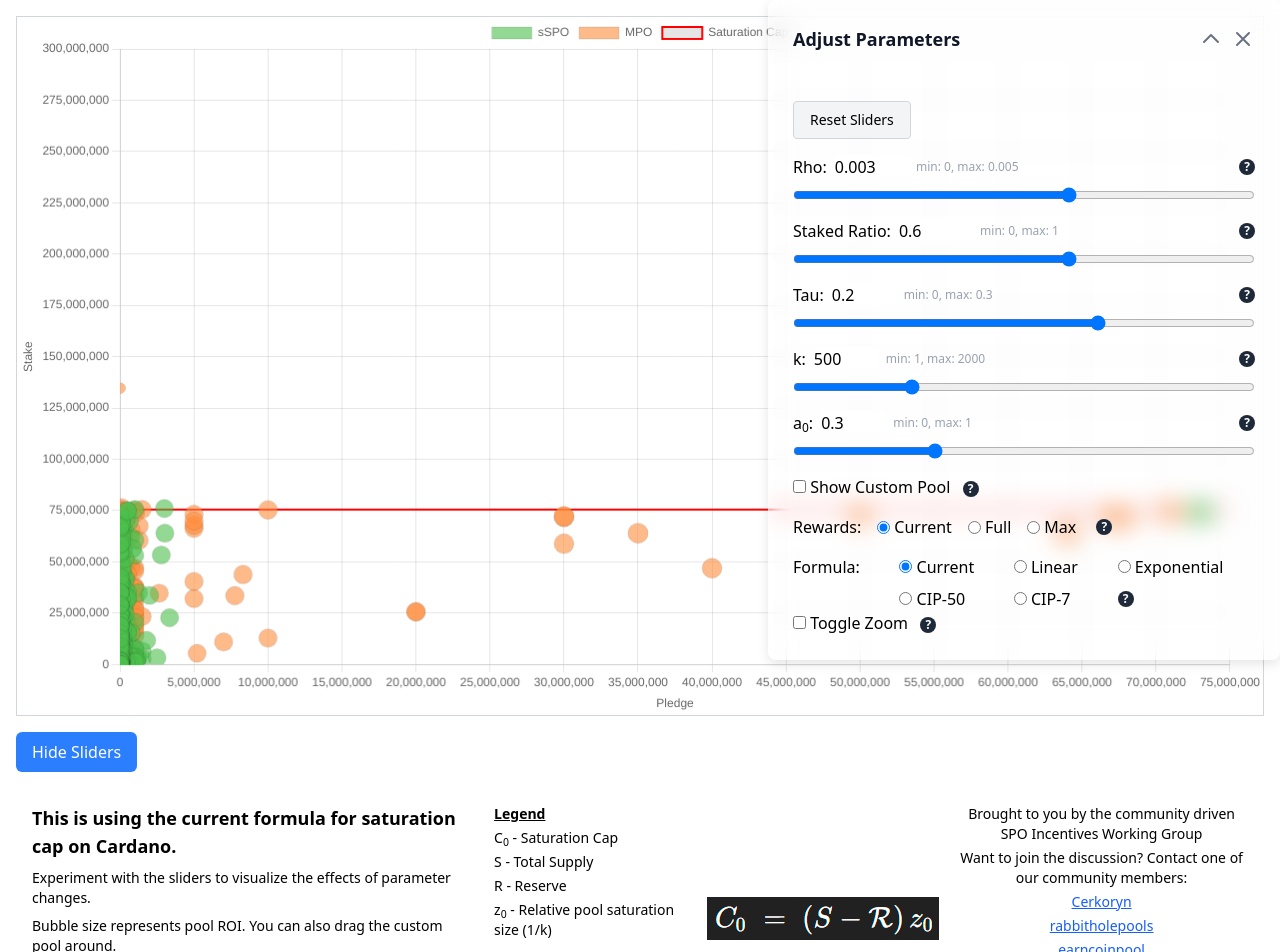
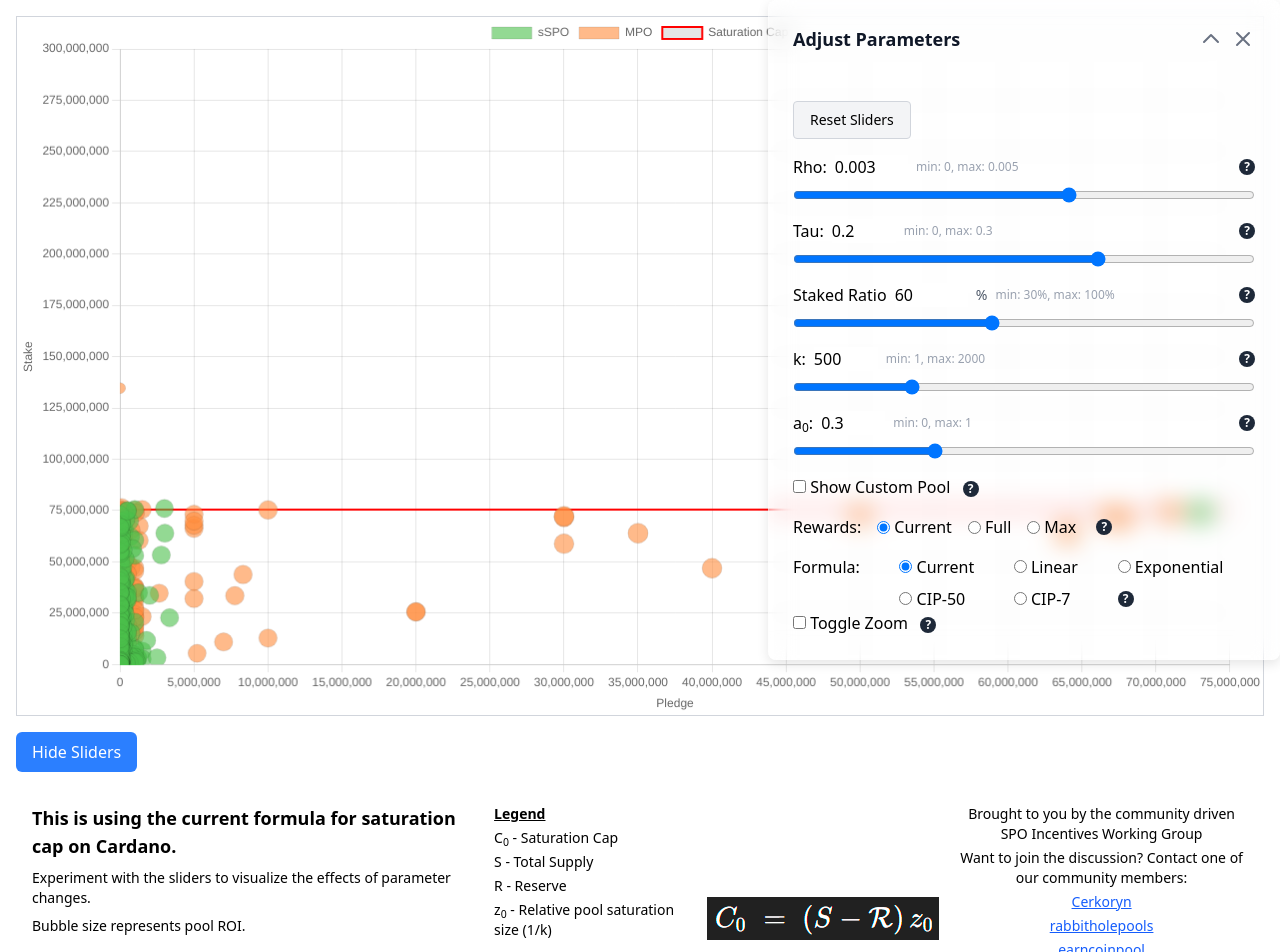
Before and after one commit to Cerkoryn/SPO-Incentives, a SvelteKit app: page / in a window 1280 px wide. Shown: the top 952 px of the page. Built offline with nearby package versions, Linux system fonts and the light colour scheme.

Commit message:
Fixed staked ratio slider.

```diff
--- a/src/lib/components/SliderControl.svelte
+++ b/src/lib/components/SliderControl.svelte
@@ -12,6 +12,7 @@
 	export let min: number;
 	export let max: number;
 	export let step: number;
+	export let unit: string = '';
 	export let hint: string = '';
 	export let wide: boolean = false;
 	export let onChange: (value: number) => void = () => {};
@@ -71,6 +72,9 @@
 				on:input={onNumberInput}
 				class={wide ? 'w-[8ch] bg-white' : 'w-16 bg-white'}
 			/>
+			{#if unit}
+				<span class="text-sm text-gray-600">{unit}</span>
+			{/if}
 			{#if hint}
 				<span class="text-xs text-gray-400">{hint}</span>
 			{/if}
--- a/src/lib/components/controls.svelte
+++ b/src/lib/components/controls.svelte
@@ -112,18 +112,6 @@
 			sliderParams.update((s: SliderParameters) => ({ ...s, rho: value }))}
 	/>
 	<SliderControl
-		id="staked-ratio-slider"
-		label="Staked Ratio:"
-		value={$sliderParams.stakedRatio}
-		min={0}
-		max={1}
-		step={0.01}
-		hint="min: 0, max: 1"
-		wide={true}
-		onChange={(value: number) =>
-			sliderParams.update((s: SliderParameters) => ({ ...s, stakedRatio: value }))}
-	/>
-	<SliderControl
 		id="tau-slider"
 		label="Tau:"
 		value={$sliderParams.tau}
@@ -133,6 +121,19 @@
 		hint="min: 0, max: 0.3"
 		onChange={(value: number) =>
 			sliderParams.update((s: SliderParameters) => ({ ...s, tau: value }))}
+	/>
+	<SliderControl
+		id="staked-ratio-slider"
+		label="Staked Ratio"
+		unit="%"
+		value={Math.round($sliderParams.stakedRatio * 100)}
+		min={30}
+		max={100}
+		step={1}
+		hint="min: 30%, max: 100%"
+		wide={true}
+		onChange={(value: number) =>
+			sliderParams.update((s: SliderParameters) => ({ ...s, stakedRatio: value / 100 }))}
 	/>
 	<SliderControl
 		id="k-slider"
--- a/src/lib/slider-descriptions.json
+++ b/src/lib/slider-descriptions.json
@@ -1,7 +1,7 @@
 {
 	"rho": "Adjustable parameter that controls the monetary expansion on Cardano. Raising it means more ADA is emitted from the reserves, increasing both rewards and inflation. Lowering it will decrease rewards and inflation.",
 	"tau": "Adjustable parameter that controls the rate of tax that is used to grow the Treasury. The treasury tax is applied before the reward calculation and distribution, so the whole epoch reward pot is taxed first. Raising it means more ADA will go to the Treasury while decreasing the ADA distributed to delegators as rewards. Lowering it means more ADA from the rewards pot will go to delegators as rewards and the Treasury would grow at a lower rate.",
-	"stakedRatio": "Adjustable parameter that controls the fraction of ADA in circulation that is staked. Changing it simulates different overall stake levels, affecting reward calculations.",
+	"stakedRatio": "Adjustable parameter that controls the fraction of ADA in circulation that is staked. Changing it simulates different overall stake levels, affecting reward calculations when rewards is set to Full or Max.",
 	"k": "Adjustable parameter that creates a soft cap on the total stake in a pool that would receive optimal rewards. This number is often referred to as the saturation level. Raising K means the saturation level is lowered thereby incentivizing delegators in oversaturated pools to move their stake to one that is not oversaturated, thus encouraging wider decentralization of the Cardano network. Decreasing K means the saturation level is raised allowing one pool to control more ADA.",
 	"a0": "Adjustable parameter that gives additional rewards to pools that have more pledge. Increasing a0 will reward pools that have more pledge and penalize pools that have less pledge. The effects of these changes are only noticeable for higher pledged pools near the saturation limit.",
 	"L": "Pledge Leverage parameter that allows a pool to exceed the secondary saturation cap if they have enough pledge based on a factor of L.",
@@ -9,7 +9,7 @@
 	"crossover": "Parameter for CIP-7 formula that adjusts the crossover factor for saturation cap calculations.",
 	"curveRoot": "Parameter for CIP-7 formula that adjusts the curve root for saturation cap calculations.",
 	"toggle_zoom": "Enables or disables zooming in or out of the graph view.",
-	"show_custom_pool": "Toggles the visibility of a custom pool with user-defined pledge and stake values.",
+	"show_custom_pool": "Toggles the visibility of a custom pool with user-defined pledge and stake values. You can also drag the custom pool around.",
 	"custom_pledge": "Sets the pledge amount for the custom pool, representing the operator's committed stake.",
 	"custom_stake": "Sets the total stake amount for the custom pool, including delegated stake.",
 	"reset_sliders": "Resets all sliders to their default values based on the current saturation mode.",
--- a/src/routes/+page.svelte
+++ b/src/routes/+page.svelte
@@ -22,7 +22,7 @@
 		current: {
 			title: 'This is using the current formula for saturation cap on Cardano.',
 			subtitle: 'Experiment with the sliders to visualize the effects of parameter changes.',
-			subtext: 'Bubble size represents pool ROI. You can also drag the custom pool around.',
+			subtext: 'Bubble size represents pool ROI.',
 			subtext2: 'Note that ROI calculations may differ slightly from live data.',
 			legend: [
 				'C<sub>0</sub> - Saturation Cap',
@@ -34,7 +34,7 @@
 		linear: {
 			title: 'This is a hypothetical linear formula for saturation cap on Cardano.',
 			subtitle: 'Experiment with the sliders to visualize the effects of parameter changes.',
-			subtext: 'Bubble size represents pool ROI. You can also drag the custom pool around.',
+			subtext: 'Bubble size represents pool ROI.',
 			subtext2: 'Note that ROI calculations may differ slightly from live data.',
 			legend: [
 				'p  - Pool Pledge',
@@ -47,7 +47,7 @@
 		exponential: {
 			title: 'This is a hypothetical exponential formula for saturation cap on Cardano.',
 			subtitle: 'Experiment with the sliders to visualize the effects of parameter changes.',
-			subtext: 'Bubble size represents pool ROI. You can also drag the custom pool around.',
+			subtext: 'Bubble size represents pool ROI.',
 			subtext2: 'Note that ROI calculations may differ slightly from live data.',
 			legend: [
 				'p  - Pool Pledge',
@@ -62,7 +62,7 @@
 			title:
 				'This is a formula based on <a href="https://cips.cardano.org/cip/CIP-0050" class="text-blue-600 underline" target="_blank" rel="noopener noreferrer">CIP-50</a> for saturation cap on Cardano.',
 			subtitle: 'Experiment with the sliders to visualize the effects of parameter changes.',
-			subtext: 'Bubble size represents pool ROI. You can also drag the custom pool around.',
+			subtext: 'Bubble size represents pool ROI.',
 			subtext2: 'Note that ROI calculations may differ slightly from live data.',
 			legend: [
 				'p  - Pool Pledge',
@@ -76,7 +76,7 @@
 			title:
 				'This is a formula based on <a href="https://cips.cardano.org/cip/CIP-7" class="text-blue-600 underline" target="_blank" rel="noopener noreferrer">CIP-7</a> for saturation cap on Cardano.',
 			subtitle: 'Experiment with the sliders to visualize the effects of parameter changes.',
-			subtext: 'Bubble size represents pool ROI. You can also drag the custom pool around.',
+			subtext: 'Bubble size represents pool ROI.',
 			subtext2: 'Note that ROI calculations may differ slightly from live data.',
 			legend: [
 				's  - Total Pool Pledge',
```
